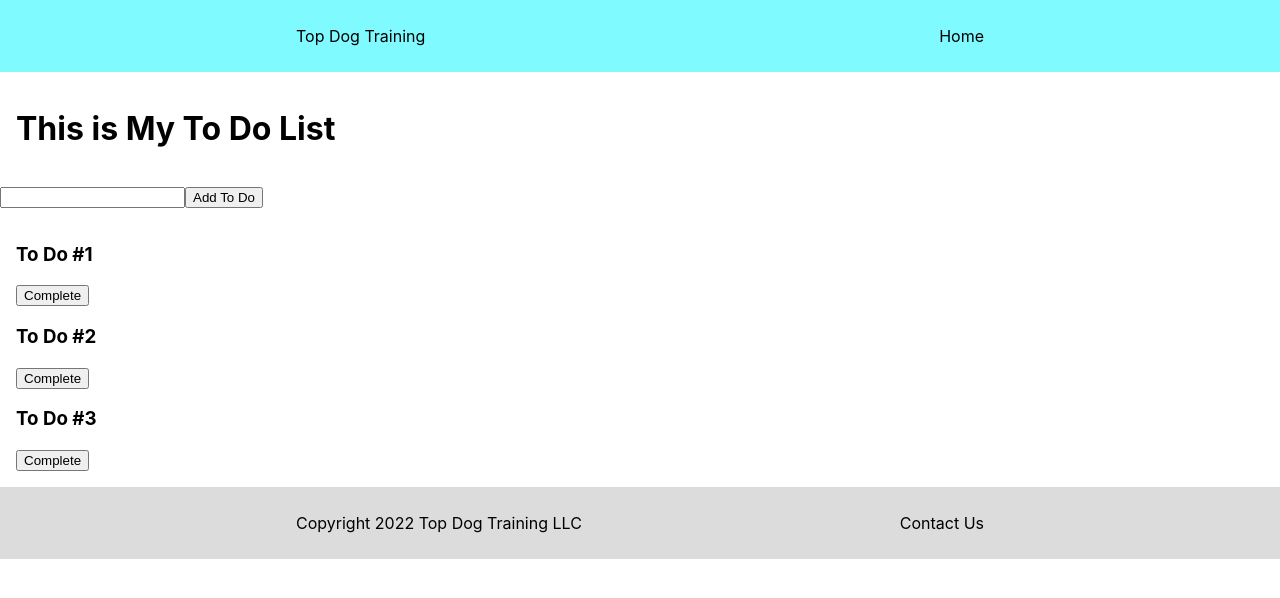
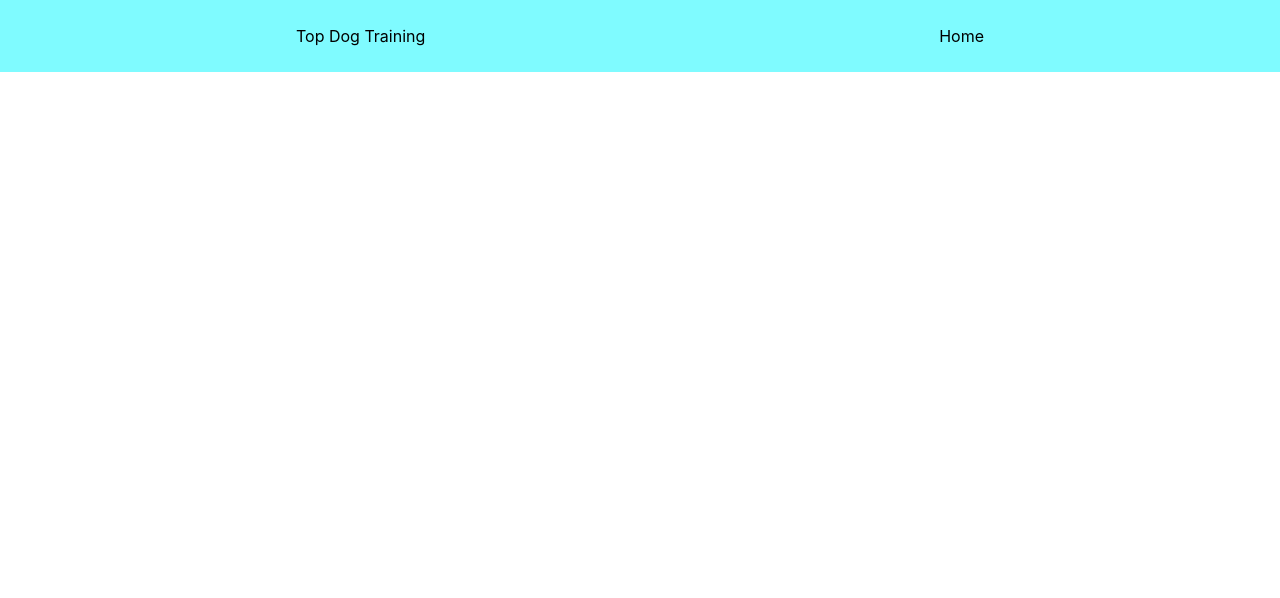
Before and after one commit to ajthraen/RCC, a React (Create React App) app in the folder my-app/: page / in a window 1280 px wide. Shown: the top 598 px of the page. Built offline with nearby package versions, Linux system fonts and the light colour scheme.

Commit message:
new react CC7

```diff
--- a/my-app/src/App.jsx
+++ b/my-app/src/App.jsx
@@ -1,93 +1,21 @@
 import './App.css';
 import Nav from './Components/Nav.jsx'
-//import Counter from './Components/Counter.jsx'
-import Heading from './Components/Heading.jsx'
-// import UList from './Components/UList.jsx'
-import Modal from './Components/Modal.jsx'
-import ToDoItem from './Components/ToDoItem.jsx'
-// import GoodMorning from './Components/GoodMorning.jsx'
-// import ContactCard from './Components/ContactCard.jsx'
-// import Jokes from './Components/Jokes.jsx'
-import React, {useState, useEffect} from 'react'
-import Footer from './Components/Footer.jsx'
+// import {BrowserRouter as Router, Routes, Route} from 'react-router-dom'
+// import Home from './pages/Home.jsx'
+// import Footer from './Components/Footer.jsx'
 
 
 function App() {
-  const [showModal, setShowModal] = useState(false)
-
-  function onToDoDelete() {
-    setShowModal(true)
-    console.log('Delete')
-}
-
-function cancelModal() {
-  setShowModal(false)
-}
-function confirmModal() {
-  setShowModal(false)
-}
-
-useEffect(() => {
-  console.log('onMount')
-})
-// function deleteToDo(id){
-//     console.log('Delete To Do', props.title)
-// }
-
   return (
     <div>
       <Nav />
-      <Heading />
-      <div>
-        <input type="text" onChange={(event) => {
-          console.log(event.target.value)
-        }}/>
-        <button onClick={() => setShowModal(true)}>Add To Do</button>
-        <div className='container1'>
-            <ToDoItem
-                onToDoDelete={onToDoDelete}
-                title="To Do #1"
-            />
-            <ToDoItem
-                onToDoDelete={onToDoDelete}
-                title="To Do #2"
-            />
-            <ToDoItem
-                onToDoDelete={onToDoDelete}
-                title="To Do #3"
-            />
-        </div>
-      </div>
-
-      {showModal ? <Modal cancelModal={cancelModal} confirmModal={confirmModal} title1="Are you sure?"/> : null}
-      {/* <GoodMorning />
-      <ContactCard
-        name1="Puss in Boots"
-        imgurl ="https://encrypted-tbn0.gstatic.com/images?q=tbn:ANd9GcRaOAS_uk1riswyplhrFwH3OyM7ltRRTYQlzA&usqp=CAU"
-        phone="123-654-0987"
-        email="pinb@aol.com"
-      />
-      <ContactCard
-        name1="Toby"
-        imgurl ="https://vetstreet.brightspotcdn.com/dims4/default/95808af/2147483647/crop/0x0%2B0%2B0/resize/645x380/quality/90/?url=https%3A%2F%2Fvetstreet-brightspot.s3.amazonaws.com%2Fe3%2Ff10e609e9011e0a2380050568d634f%2Ffile%2FBoxer-1-645mk062111.jpg"
-        phone="123-222-3333"
-        email="beefcake22@aol.com"
-      />
-      <Jokes
-        quest1="Why did the chicken cross the road?"
-        ans1="To get to the other side"
-      />
-      <Jokes
-        quest1="A horse walks into a bar"
-        ans1="It said ouch"
-      />
-      <Jokes
-        quest1="A horse walks into a bar"
-        ans1="Thats what she said"
-      /> */}
-      <Footer />
+      {/* <Router>
+        <Routes>
+          <Route path="/" element={<Home/>} />
+        </Routes>
+      </Router> */}
     </div>
-  );
+  )
 }
 
 export default App;
--- /dev/null
+++ b/my-app/src/pages/Home.jsx
@@ -0,0 +1,5 @@
+function Home() {
+    return <h1>Home</h1>
+}
+
+export default Home;
--- /dev/null
+++ b/package.json
@@ -0,0 +1,5 @@
+{
+  "dependencies": {
+    "react-router-dom": "^6.4.0"
+  }
+}
```
Also changed, not shown: my-app/src/CC Notes.jsx (added, +108 -0 lines), my-app/src/pages/About.jsx (added, +9 -0 lines), my-app/src/pages/Contact.jsx (added, +9 -0 lines), 1 other file (tests, documents, lock files or other folders).
